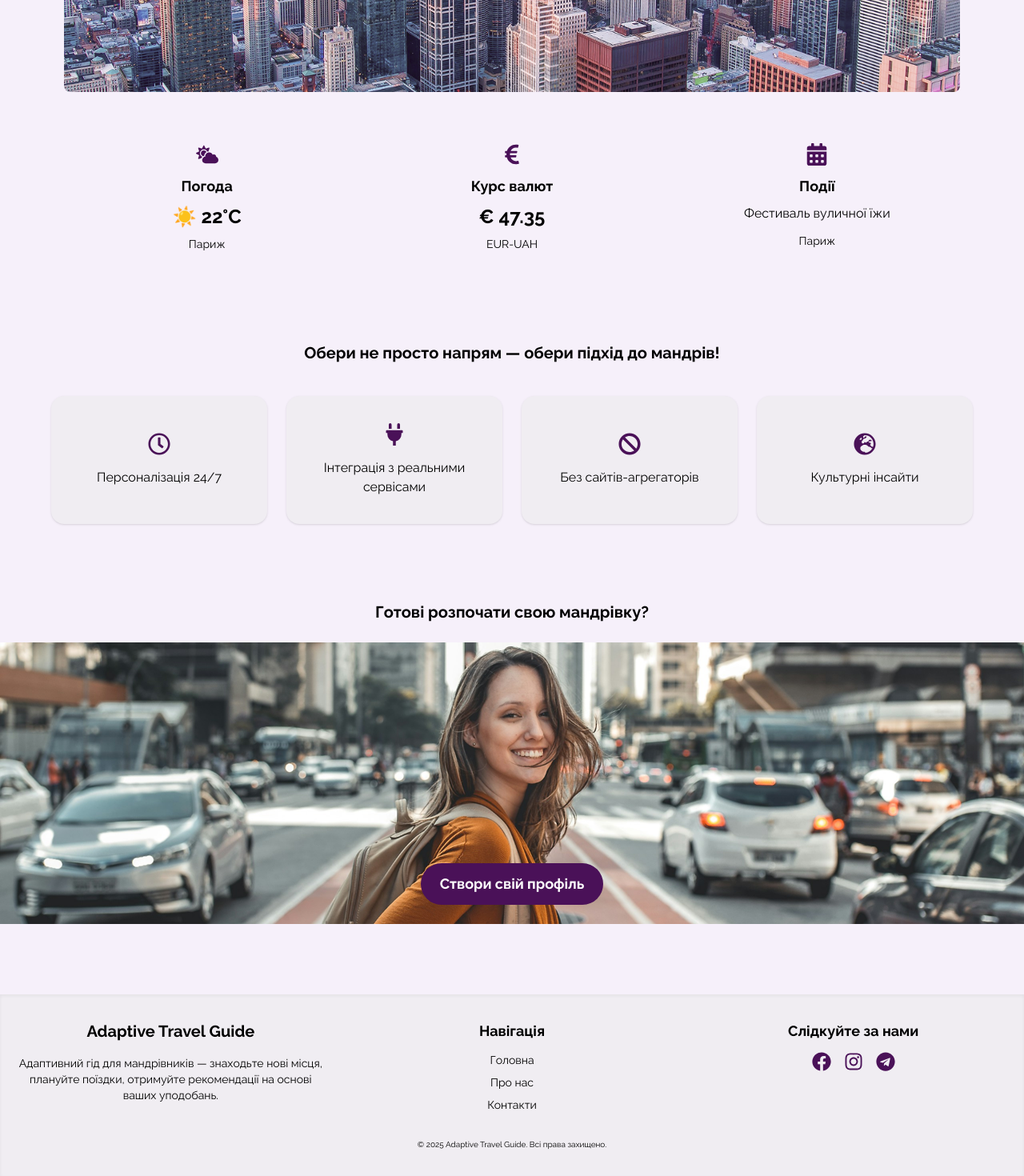
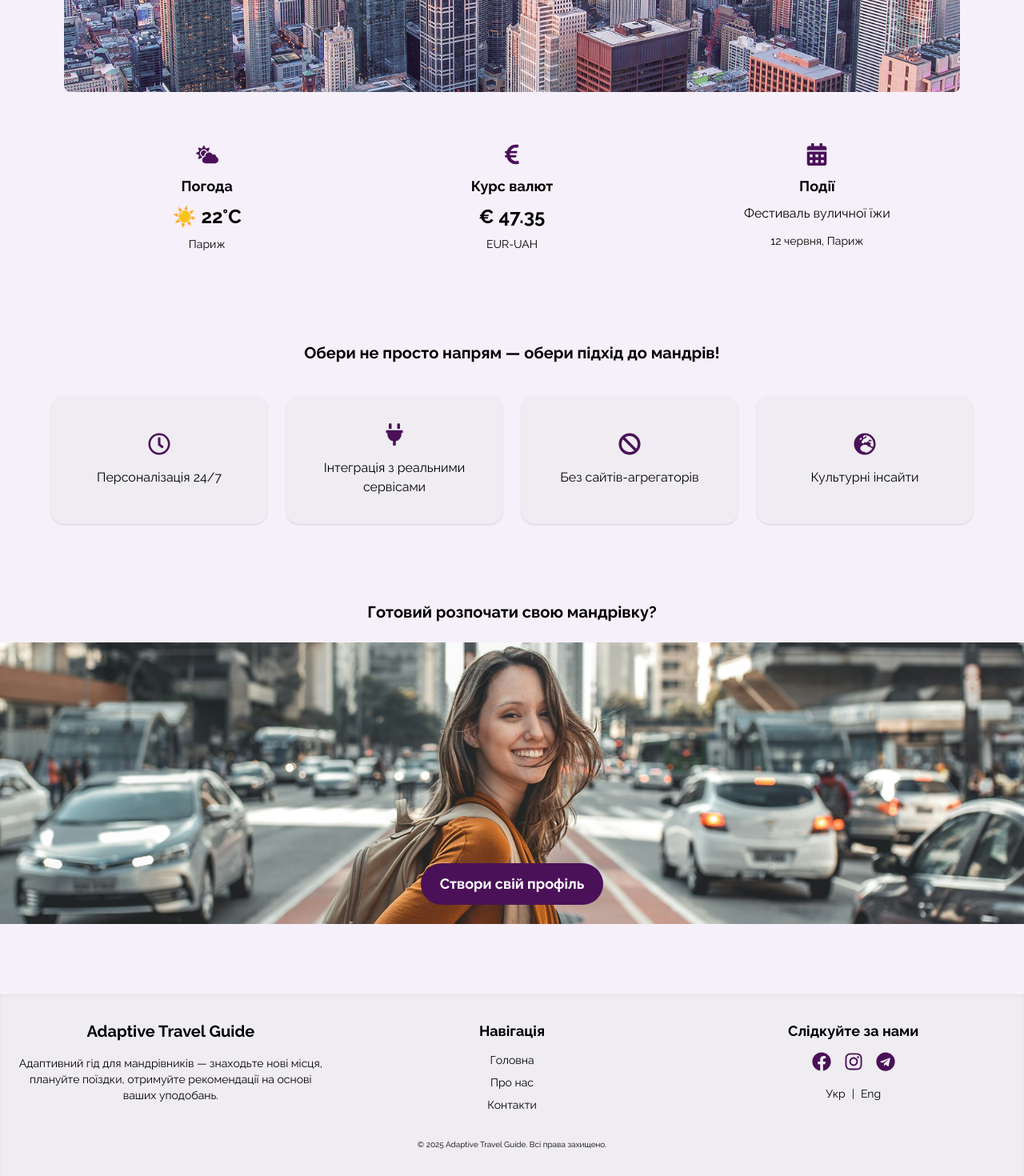
Before and after one commit to olyflower/adaptive-travel-guide, a React (Vite) app in the folder frontend/: page / in a window 1280 px wide. Shown: the part 1851-3321 px from the top of the page at 80% size. Built offline with nearby package versions, Linux system fonts and the light colour scheme; no server answers.

Commit message:
add LanguageSwitcher.tsx

```diff
--- a/frontend/src/components/Footer.tsx
+++ b/frontend/src/components/Footer.tsx
@@ -1,5 +1,6 @@
 import React from "react";
 import { Link } from "react-router-dom";
+import LanguageSwitcher from "./LanguageSwitcher";
 import { FaFacebook, FaInstagram, FaTelegram } from "react-icons/fa";
 
 const Footer: React.FC = () => {
@@ -70,6 +71,7 @@ const Footer: React.FC = () => {
 							<FaTelegram size={24} color="#4A1158" />
 						</a>
 					</div>
+					<LanguageSwitcher />
 				</div>
 			</div>
 
--- /dev/null
+++ b/frontend/src/components/LanguageSwitcher.tsx
@@ -0,0 +1,13 @@
+import React from "react";
+
+const LanguageSwitcher: React.FC = () => {
+	return (
+		<div className="mt-4 text-center">
+			<button className="text-sm mx-2 hover:text-[#4A1158]">Укр</button>
+			<span className="text-sm">|</span>
+			<button className="text-sm mx-2 hover:text-[#4A1158]">Eng</button>
+		</div>
+	);
+};
+
+export default LanguageSwitcher;
--- a/frontend/src/components/LiveData.tsx
+++ b/frontend/src/components/LiveData.tsx
@@ -51,7 +51,7 @@ const LiveData: React.FC = () => {
 					<p className="text-base font-medium mb-1 pb-2">
 						Фестиваль вуличної їжи
 					</p>
-					<p className="text-sm">Париж</p>
+					<p className="text-sm">12 червня, Париж</p>
 				</div>
 			</div>
 		</section>
--- a/frontend/src/components/StartTravelAction.tsx
+++ b/frontend/src/components/StartTravelAction.tsx
@@ -5,7 +5,7 @@ const StartTravelAction: React.FC = () => {
 	return (
 		<section className="relative w-full h-auto py-12 mb-10">
 			<h2 className="relative md:text-xl font-bold text-center mb-6 z-10">
-				Готові розпочати свою мандрівку?
+				Готовий розпочати свою мандрівку?
 			</h2>
 
 			<div className="relative w-full h-[calc(50vh-3rem)] overflow-hidden flex flex-col">
```
Also changed, not shown: frontend/src/components/Features.tsx (+4 -5 lines).
